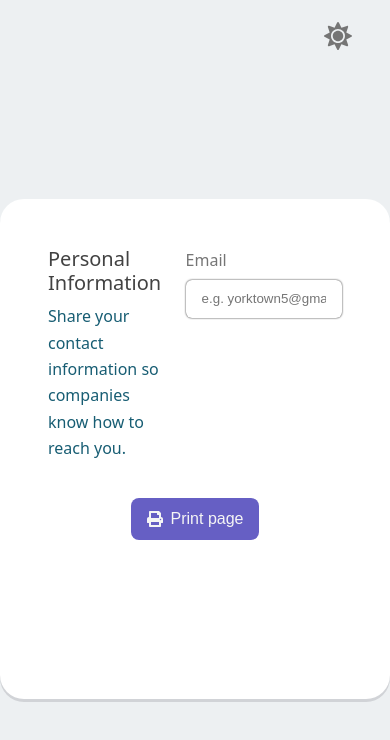
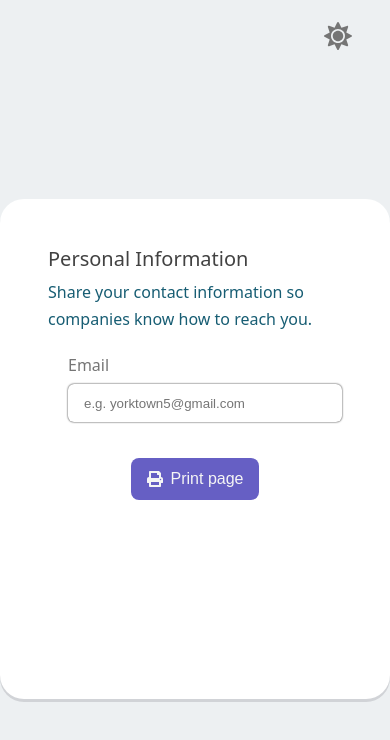
Before and after one commit to AnOrdinaryUsername/CV-Generator, a React (Create React App) app: page / in a window 390 px wide. Shown: the top 740 px of the page. Built offline with nearby package versions, Linux system fonts and the light colour scheme.

Commit message:
style: Adjust form layout for different devices

```diff
--- a/src/features/form/components/FormFieldset.css
+++ b/src/features/form/components/FormFieldset.css
@@ -1,6 +1,10 @@
-.fieldset {
-  position: relative;
+fieldset {
+  margin-top: 4.8rem;
   width: 100%;
+}
+
+fieldset:first-child {
+  margin-top: 0;
 }
 
 .legend {
@@ -8,17 +12,36 @@
   width: 40%;
 }
 
+@media (max-width: 456px) {
+  .legend {
+    float: none;
+    margin-bottom: 2rem;
+    width: 100%;
+  }
+}
+
 .legend h2 {
   font-size: 1.25em;
 }
 
 .legend p {
-  color: hsl(194, 67%, 27%);
+  color: var(--legend-desc-color);
   font-size: 1em;
   margin-top: 0.8rem;
 }
 
 .input-container {
+  display: flex;
+  flex-direction: column;
   float: right;
+  padding-left: 3.6rem;
+  row-gap: 1.8rem;
   width: 60%;
 }
+
+@media (max-width: 456px) {
+  .input-container {
+    padding-left: 0;
+    width: 100%;
+  }
+}
```
